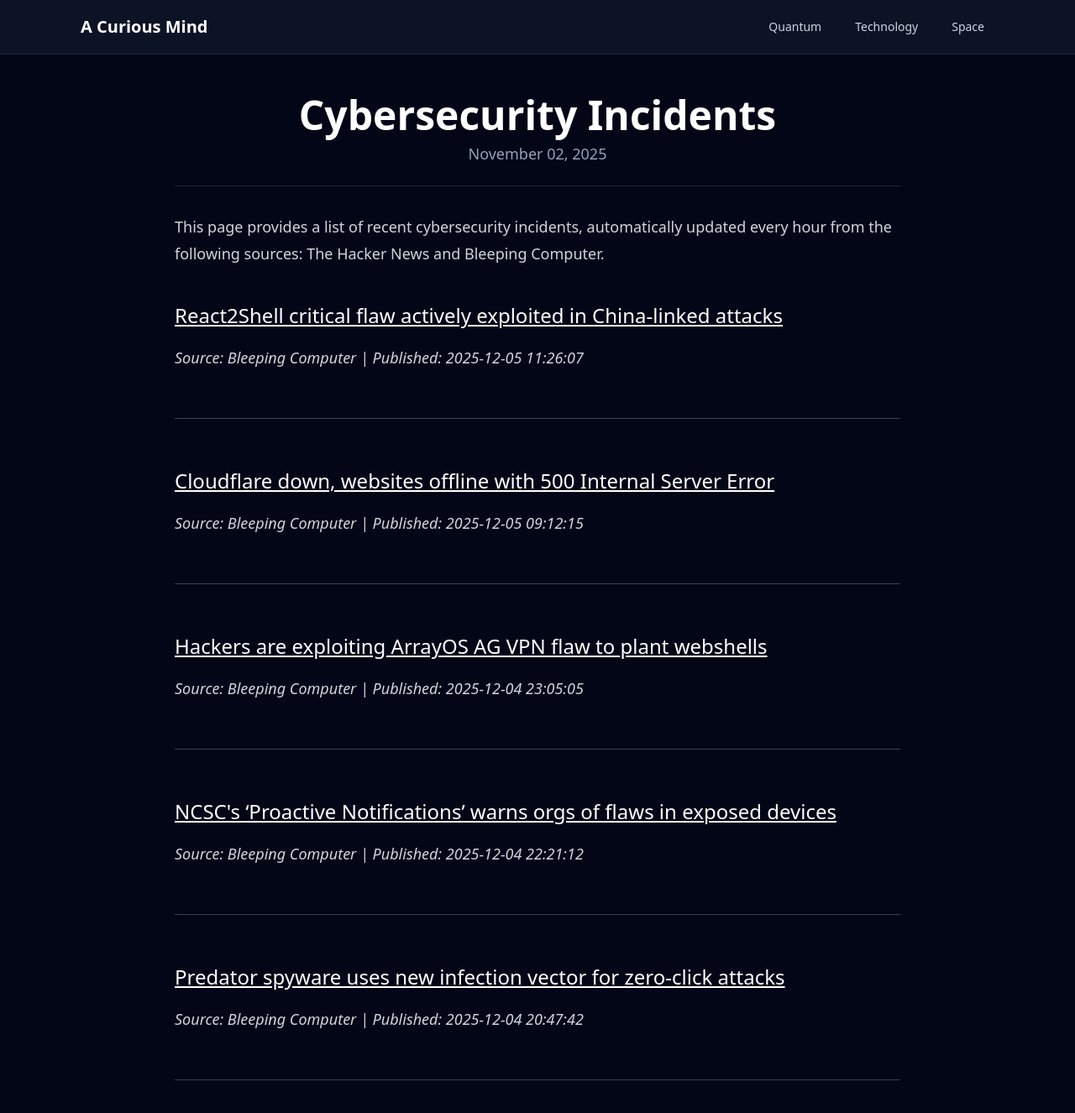
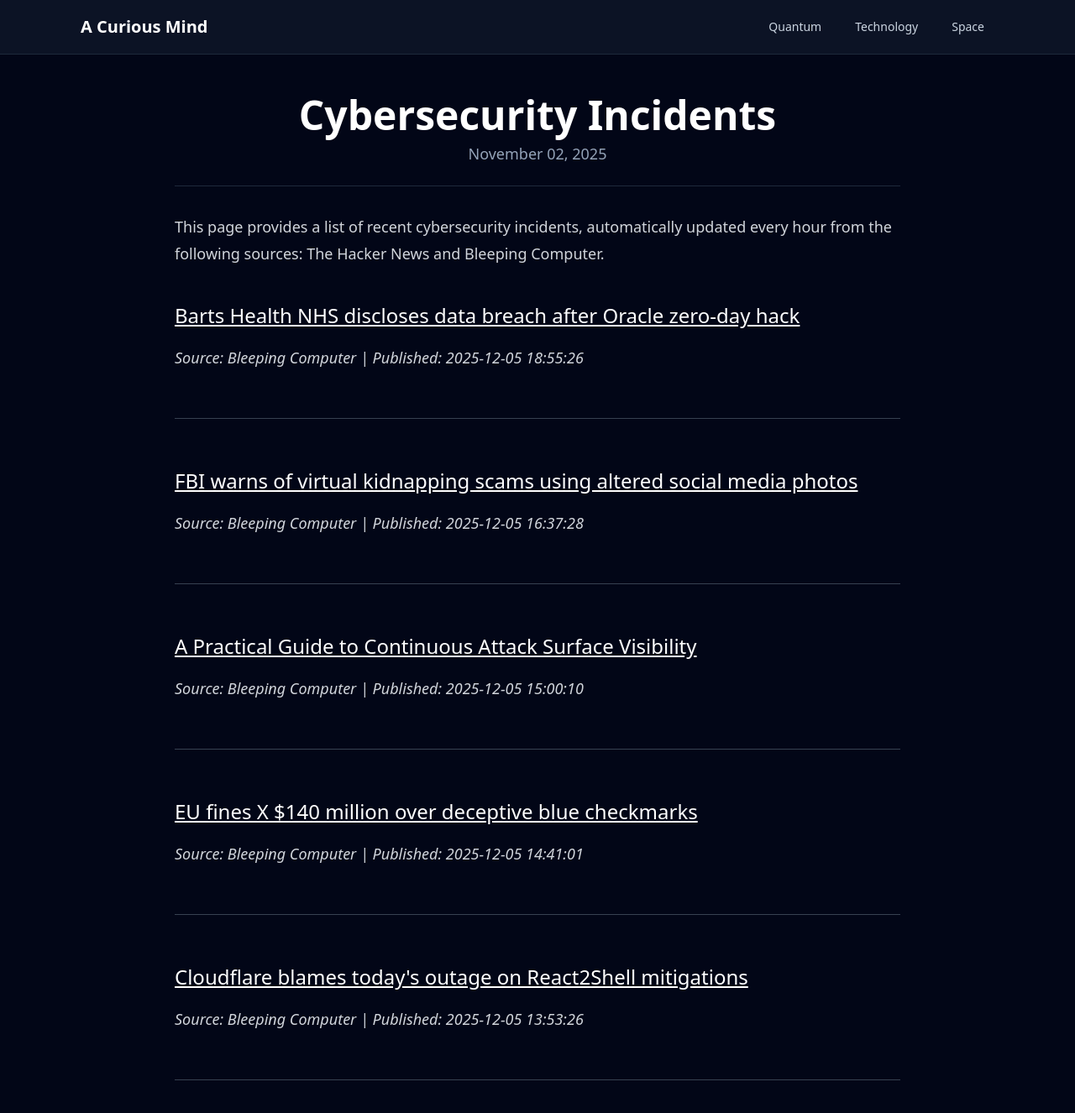
Before and after one commit to onehl7/onehl7.github.io, a Jekyll site: the page built from _posts/2025-11-02-cybersecurity-incidents.md, in a window 1280 px wide and 1400 px high. Shown: the top 1326 px of the window at 84% size. Built offline with Jekyll 4.4.1, drawn with Linux system fonts in a browser that asks for light colours; nearby versions of some CDN libraries.

Commit message:
Update news data

```diff
--- a/_data/news.json
+++ b/_data/news.json
@@ -1,32 +1,32 @@
 [
   {
     "source": "Bleeping Computer",
-    "title": "React2Shell critical flaw actively exploited in China-linked attacks",
-    "link": "https://www.bleepingcomputer.com/news/security/react2shell-critical-flaw-actively-exploited-in-china-linked-attacks/",
-    "published": "2025-12-05 11:26:07"
+    "title": "Barts Health NHS discloses data breach after Oracle zero-day hack",
+    "link": "https://www.bleepingcomputer.com/news/security/barts-health-nhs-discloses-data-breach-after-oracle-zero-day-hack/",
+    "published": "2025-12-05 18:55:26"
   },
   {
     "source": "Bleeping Computer",
-    "title": "Cloudflare down, websites offline with 500 Internal Server Error",
-    "link": "https://www.bleepingcomputer.com/news/technology/cloudflare-down-websites-offline-with-500-internal-server-error/",
-    "published": "2025-12-05 09:12:15"
+    "title": "FBI warns of virtual kidnapping scams using altered social media photos",
+    "link": "https://www.bleepingcomputer.com/news/security/fbi-warns-of-virtual-kidnapping-ransom-scams-using-altered-social-media-photos/",
+    "published": "2025-12-05 16:37:28"
   },
   {
     "source": "Bleeping Computer",
-    "title": "Hackers are exploiting ArrayOS AG VPN flaw to plant webshells",
-    "link": "https://www.bleepingcomputer.com/news/security/hackers-are-exploiting-arrayos-ag-vpn-flaw-to-plant-webshells/",
-    "published": "2025-12-04 23:05:05"
+    "title": "A Practical Guide to Continuous Attack Surface Visibility",
+    "link": "https://www.bleepingcomputer.com/news/security/a-practical-guide-to-continuous-attack-surface-visibility/",
+    "published": "2025-12-05 15:00:10"
   },
   {
     "source": "Bleeping Computer",
-    "title": "NCSC's \u2018Proactive Notifications\u2019 warns orgs of flaws in exposed devices",
-    "link": "https://www.bleepingcomputer.com/news/security/ncscs-proactive-notifications-warns-orgs-of-flaws-in-exposed-devices/",
-    "published": "2025-12-04 22:21:12"
+    "title": "EU fines X $140 million over deceptive blue checkmarks",
+    "link": "https://www.bleepingcomputer.com/news/security/eu-fines-x-140-million-over-deceptive-blue-checkmarks-transparency-violations/",
+    "published": "2025-12-05 14:41:01"
   },
   {
     "source": "Bleeping Computer",
-    "title": "Predator spyware uses new infection vector for zero-click attacks",
-    "link": "https://www.bleepingcomputer.com/news/security/predator-spyware-uses-new-infection-vector-for-zero-click-attacks/",
-    "published": "2025-12-04 20:47:42"
+    "title": "Cloudflare blames today's outage on React2Shell mitigations",
+    "link": "https://www.bleepingcomputer.com/news/security/cloudflare-blames-todays-outage-on-emergency-react2shell-patch/",
+    "published": "2025-12-05 13:53:26"
   }
 ]
```
